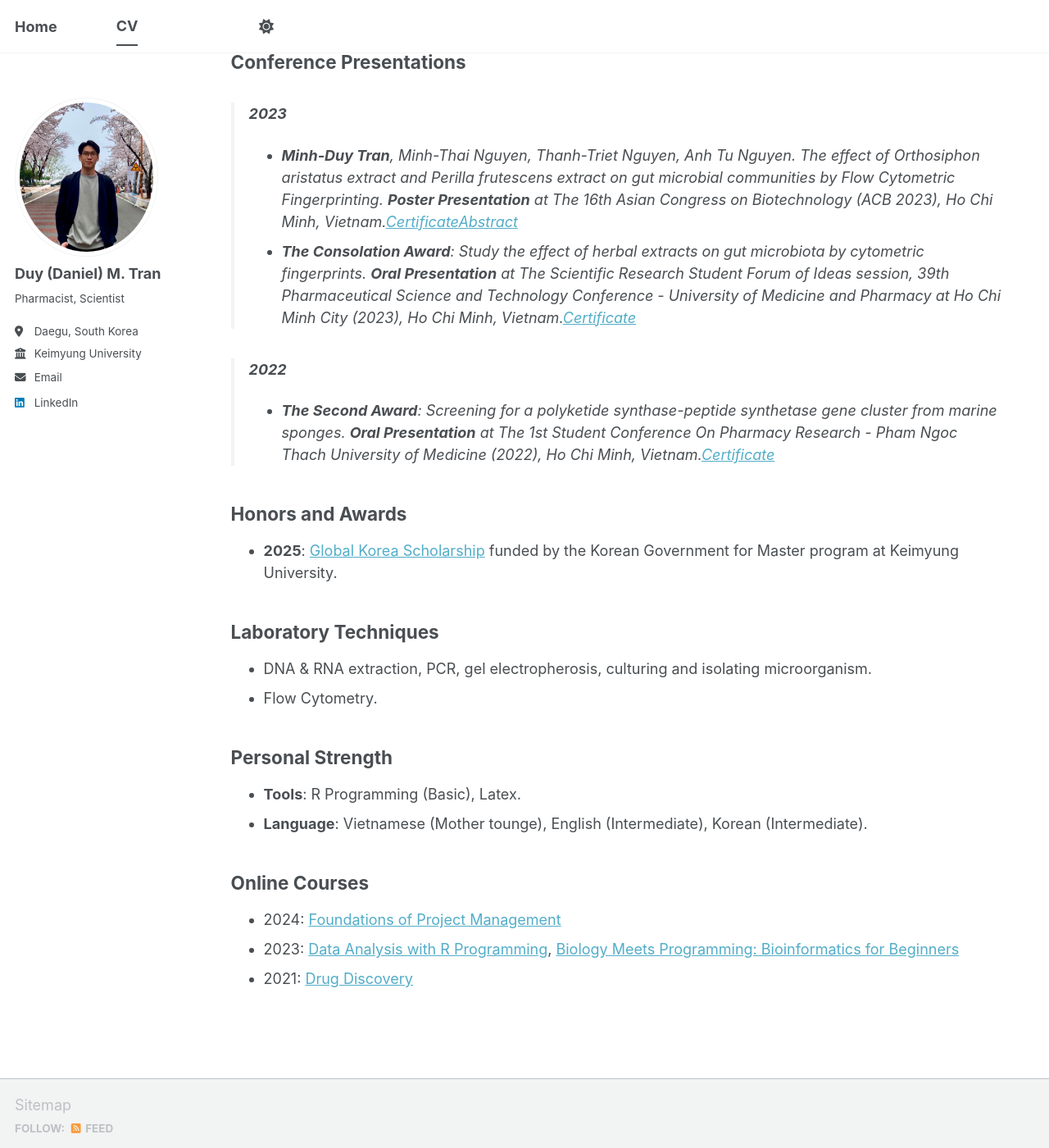
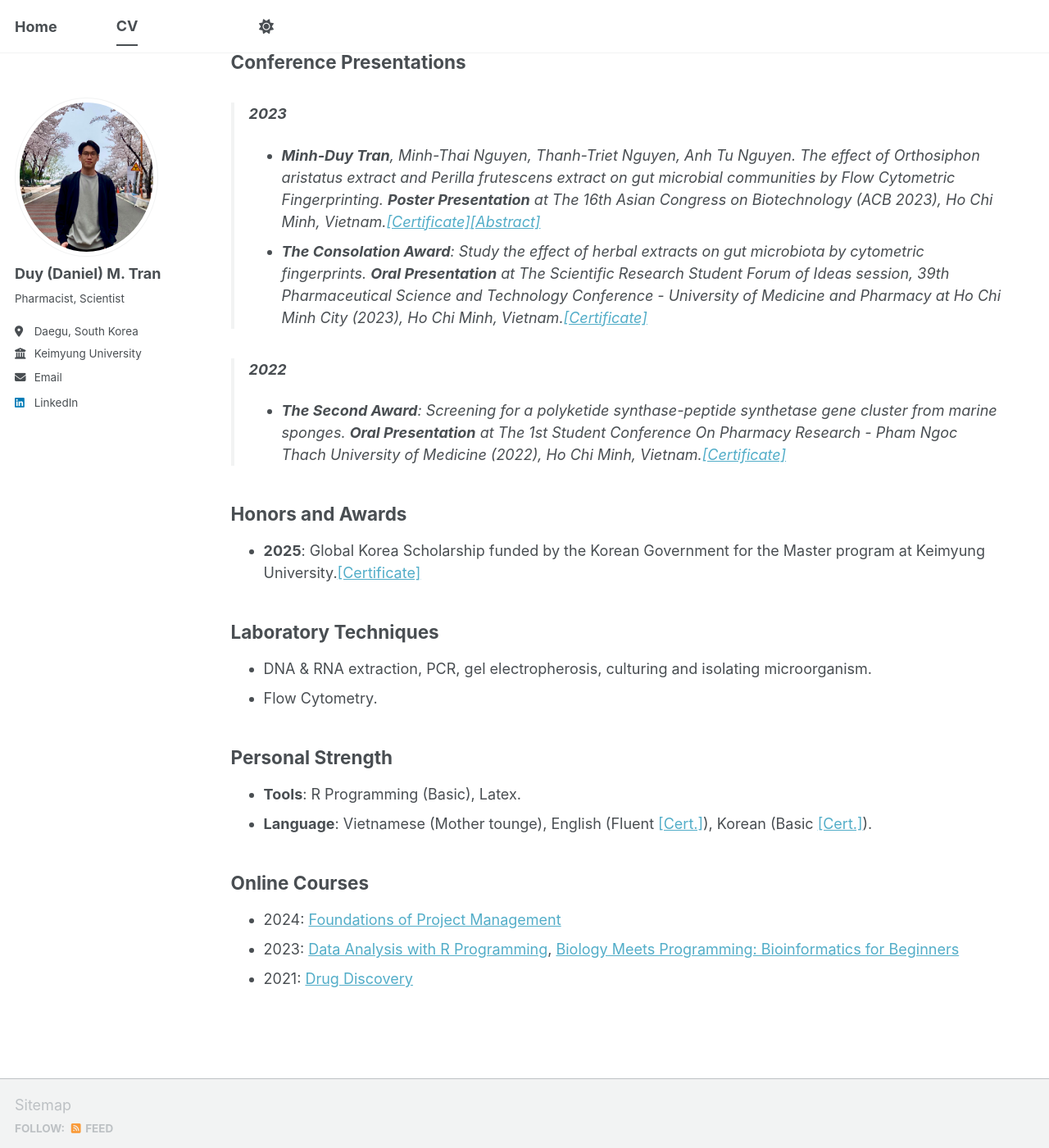
Before and after one commit to tranminhduy-git/tmduy.github.io, a Jekyll site: the page built from _pages/cv.md, in a window 1280 px wide and 1400 px high, scrolled down 1325 px. Shown: the whole window at 82% size. Built offline with Jekyll 4.4.1, drawn with Linux system fonts in a browser that asks for light colours; a script bundle is joined from its source files by our own code; library files that are not in the unit come from our copies.

Commit message:
Update cv.md

```diff
--- a/_pages/cv.md
+++ b/_pages/cv.md
@@ -45,16 +45,16 @@ compounds from marine sponges in Vietnam.
 ## Conference Presentations
 
 > __2023__
-* __Minh-Duy Tran__, Minh-Thai Nguyen, Thanh-Triet Nguyen, Anh Tu Nguyen. The effect of Orthosiphon aristatus extract and Perilla frutescens extract on gut microbial communities by Flow Cytometric Fingerprinting. __Poster Presentation__ at The 16th Asian Congress on Biotechnology (ACB 2023), Ho Chi Minh, Vietnam.[Certificate](https://tranminhduy-git.github.io/tmduy.github.io/images/AFOB.pdf)[Abstract](https://tranminhduy-git.github.io/tmduy.github.io/images/Abstract_ACB2023.jpg)
-* __The Consolation Award__: Study the effect of herbal extracts on gut microbiota by cytometric fingerprints. __Oral Presentation__ at The Scientific Research Student Forum of Ideas session, 39th Pharmaceutical Science and Technology Conference - University of Medicine and Pharmacy at Ho Chi Minh City (2023), Ho Chi Minh, Vietnam.[Certificate](https://tranminhduy-git.github.io/tmduy.github.io/images/Consolation award.pdf)
+* __Minh-Duy Tran__, Minh-Thai Nguyen, Thanh-Triet Nguyen, Anh Tu Nguyen. The effect of Orthosiphon aristatus extract and Perilla frutescens extract on gut microbial communities by Flow Cytometric Fingerprinting. __Poster Presentation__ at The 16th Asian Congress on Biotechnology (ACB 2023), Ho Chi Minh, Vietnam.[[Certificate]](https://tranminhduy-git.github.io/tmduy.github.io/images/AFOB.pdf)[[Abstract]](https://tranminhduy-git.github.io/tmduy.github.io/images/Abstract_ACB2023.jpg)
+* __The Consolation Award__: Study the effect of herbal extracts on gut microbiota by cytometric fingerprints. __Oral Presentation__ at The Scientific Research Student Forum of Ideas session, 39th Pharmaceutical Science and Technology Conference - University of Medicine and Pharmacy at Ho Chi Minh City (2023), Ho Chi Minh, Vietnam.[[Certificate]](https://tranminhduy-git.github.io/tmduy.github.io/images/Consolation.pdf)
 
 > __2022__
-* __The Second Award__: Screening for a polyketide synthase-peptide synthetase gene cluster from marine sponges. __Oral Presentation__ at The 1st Student Conference On Pharmacy Research - Pham Ngoc Thach University of Medicine (2022), Ho Chi Minh, Vietnam.[Certificate](https://tranminhduy-git.github.io/tmduy.github.io/images/Second award.pdf)
+* __The Second Award__: Screening for a polyketide synthase-peptide synthetase gene cluster from marine sponges. __Oral Presentation__ at The 1st Student Conference On Pharmacy Research - Pham Ngoc Thach University of Medicine (2022), Ho Chi Minh, Vietnam.[[Certificate]](https://tranminhduy-git.github.io/tmduy.github.io/images/Second.pdf)
 
 
 ## Honors and Awards
 
-* __2025__: [Global Korea Scholarship](https://tranminhduy-git.github.io/tmduy.github.io/images/GKS2025.png) funded by the Korean Government for Master program at Keimyung University.
+* __2025__: Global Korea Scholarship funded by the Korean Government for the Master program at Keimyung University.[[Certificate]](https://tranminhduy-git.github.io/tmduy.github.io/images/GKS2025.png)
 
 
 ## Laboratory Techniques
@@ -66,7 +66,7 @@ compounds from marine sponges in Vietnam.
 ## Personal Strength
 
 * __Tools__: R Programming (Basic), Latex.
-* __Language__: Vietnamese (Mother tounge), English (Intermediate), Korean (Intermediate).
+* __Language__: Vietnamese (Mother tounge), English (Fluent [[Cert.]](https://tranminhduy-git.github.io/tmduy.github.io/images/IELTS.pdf)), Korean (Basic [[Cert.]](https://tranminhduy-git.github.io/tmduy.github.io/images/TOPIK.pdf)).
 
 
 ## Online Courses
```
